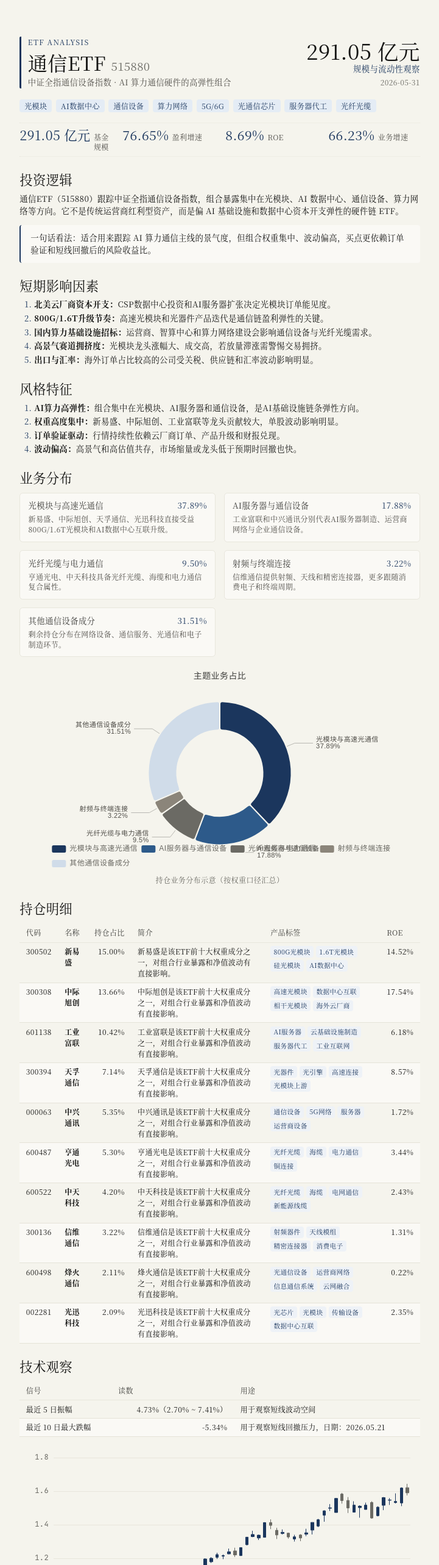
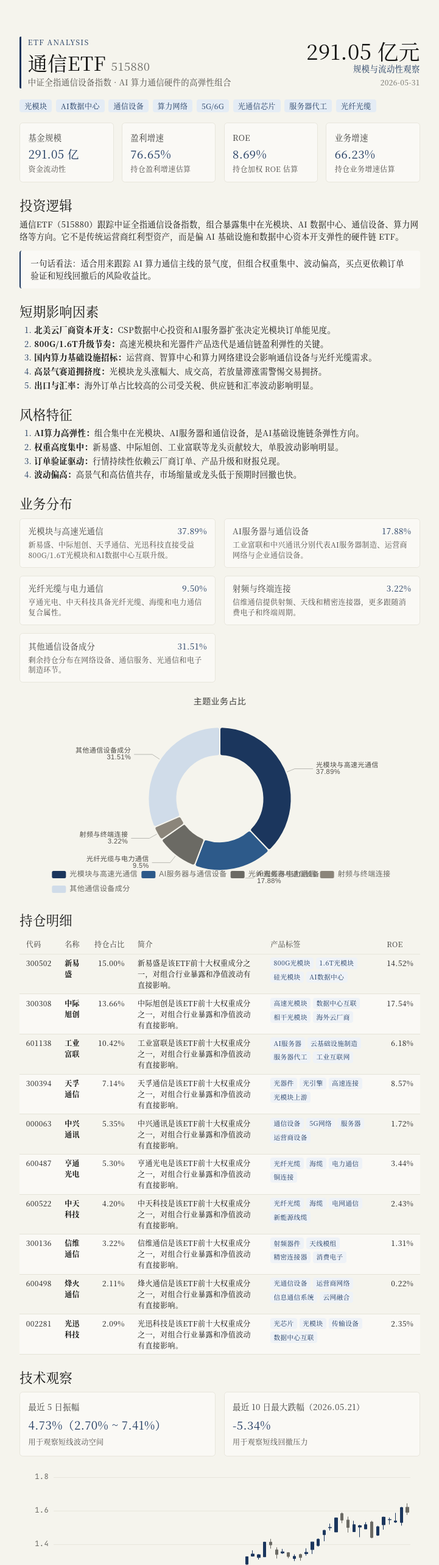
Before and after one commit to cenmen/market-insight, a React (Vite) app in the folder frontend/: page /etf/515880 in a window 1280 px wide. Shown: the top 2566 px of the page at 61% size, without its empty margins (279-1000 px from the left). Built offline with nearby package versions, Linux system fonts and the light colour scheme; a web font is replaced by a local one.

Commit message:
feat: etf report 样式优化；

```diff
--- a/frontend/src/data/etf515880.js
+++ b/frontend/src/data/etf515880.js
@@ -39,23 +39,23 @@
   metrics: [
     {
       label: '基金规模',
-      value: '291.05 亿元',
+      value: '291.05 亿',
       note: '资金流动性',
     },
     {
       label: '盈利增速',
       value: '76.65%',
-      note: '持仓公司权重盈利增速估算',
+      note: '持仓盈利增速估算',
     },
     {
       label: 'ROE',
       value: '8.69%',
-      note: '持仓公司权重加权 ROE 估算',
+      note: '持仓加权 ROE 估算',
     },
     {
       label: '业务增速',
       value: '66.23%',
-      note: '持仓公司权重业务增速估算',
+      note: '持仓业务增速估算',
     },
   ],
   recentFiveDayAmplitude: '4.73%（2.70% ~ 7.41%）',
@@ -1160,14 +1160,12 @@
       source: '投研组',
       date: '2026-04-29',
       summary: '观点列表后续将由接口驱动，当前为静态示例数据。',
-      highlights: ['观察消费数据修复斜率', '跟踪龙头估值与北向资金', '优先控制组合回撤'],
     },
     {
       title: '通信ETF 月度复盘',
       source: '行业组',
       date: '2026-04-20',
       summary: '消费板块处于景气修复早中段，配置更适合分批推进。',
-      highlights: ['白酒仍是主要权重贡献', '乳制品关注成本改善', '调味品看渠道库存'],
     },
   ],
 };
--- a/frontend/src/pages/EtfReport/index.jsx
+++ b/frontend/src/pages/EtfReport/index.jsx
@@ -1,107 +1,24 @@
-import BaseKLineChart from '../../components/charts/BaseKLineChart'
-import BasePieChart from '../../components/charts/BasePieChart'
-import etf515880 from '../../data/etf515880'
-import styles from './index.module.css'
+import BaseKLineChart from '../../components/charts/BaseKLineChart';
+import BasePieChart from '../../components/charts/BasePieChart';
+import etf515880 from '../../data/etf515880';
+import styles from './index.module.css';
 
 function formatRate(rate) {
-  return `${Number(rate).toFixed(2)}%`
+  return `${Number(rate).toFixed(2)}%`;
 }
 
 function getLatestFinancial(row) {
-  return row.data?.[0] ?? {}
-}
-
-function renderConcept(concept) {
-  return (
-    <span className={styles.tag} key={concept}>
-      {concept}
-    </span>
-  )
-}
-
-function renderMetric(metric) {
-  return (
-    <div className={styles.metric} key={metric.label}>
-      <div className={styles.metricValue}>{metric.value}</div>
-      <div className={styles.metricLabel}>{metric.label}</div>
-    </div>
-  )
-}
-
-function renderFactor(item) {
-  return (
-    <li key={item.title}>
-      <strong>{item.title}：</strong>
-      {item.description}
-    </li>
-  )
-}
-
-function renderBucket(item) {
-  return (
-    <div className={styles.bucket} key={item.type}>
-      <div className={styles.bucketHead}>
-        <span>{item.type}</span>
-        <span className={styles.bucketPercent}>{formatRate(item.rate)}</span>
-      </div>
-      <div className={styles.bucketDesc}>{item.desc}</div>
-    </div>
-  )
-}
-
-function renderProductTag(tag) {
-  return (
-    <span className={styles.miniTag} key={tag}>
-      {tag}
-    </span>
-  )
-}
-
-function renderHolding(row) {
-  const financial = getLatestFinancial(row)
-
-  return (
-    <tr key={row.code}>
-      <td>{row.code}</td>
-      <td>
-        <strong>{row.name}</strong>
-      </td>
-      <td className={styles.num}>{formatRate(row.weight)}</td>
-      <td>{row.intro}</td>
-      <td>
-        <div className={styles.tagList}>{row.productTags.map(renderProductTag)}</div>
-      </td>
-      <td className={styles.num}>{formatRate(financial.roe ?? 0)}</td>
-    </tr>
-  )
-}
-
-function renderRisk(risk) {
-  return (
-    <div className={styles.riskItem} key={risk.title}>
-      <div className={styles.riskLabel}>{risk.title}</div>
-      <div className={styles.riskDesc}>{risk.description}</div>
-    </div>
-  )
-}
-
-function renderEvent(viewpoint) {
-  return (
-    <div className={styles.event} key={`${viewpoint.title}-${viewpoint.date}`}>
-      <div className={styles.eventTitle}>{viewpoint.title}</div>
-      <div className={styles.eventDate}>{viewpoint.date} 00:00:00</div>
-    </div>
-  )
+  return row.data?.[0] ?? {};
 }
 
 export default function EtfReportPage() {
-  const data = etf515880
+  const data = etf515880;
   const pieData = data.businessRatio.map(function mapBucket(item) {
     return {
       name: item.type,
       value: Number(item.rate.toFixed(2)),
-    }
-  })
+    };
+  });
 
   return (
     <main className={styles.page}>
@@ -123,8 +40,26 @@
           </div>
         </header>
 
-        <div className={styles.tags}>{data.etf.concepts.map(renderConcept)}</div>
-        <section className={styles.metrics}>{data.metrics.map(renderMetric)}</section>
+        <div className={styles.tags}>
+          {data.etf.concepts.map(function mapConcept(concept) {
+            return (
+              <span className={styles.tag} key={concept}>
+                {concept}
+              </span>
+            );
+          })}
+        </div>
+        <section className={styles.metrics}>
+          {data.metrics.map(function mapMetric(metric) {
+            return (
+              <div className={styles.metric} key={metric.label}>
+                <div className={styles.metricLabel}>{metric.label}</div>
+                <div className={styles.metricValue}>{metric.value}</div>
+                <div className={styles.metricNote}>{metric.note}</div>
+              </div>
+            );
+          })}
+        </section>
 
         <section>
           <h2 className={styles.sectionTitle}>投资逻辑</h2>
@@ -134,20 +69,49 @@
 
         <section>
           <h2 className={styles.sectionTitle}>短期影响因素</h2>
-          <ol className={styles.orderedList}>{data.shortTermFactors.map(renderFactor)}</ol>
+          <ol className={styles.orderedList}>
+            {data.shortTermFactors.map(function mapFactor(item) {
+              return (
+                <li key={item.title}>
+                  <strong>{item.title}：</strong>
+                  {item.description}
+                </li>
+              );
+            })}
+          </ol>
         </section>
 
         <section>
           <h2 className={styles.sectionTitle}>风格特征</h2>
-          <ol className={styles.orderedList}>{data.styleCharacteristics.map(renderFactor)}</ol>
+          <ol className={styles.orderedList}>
+            {data.styleCharacteristics.map(function mapCharacteristic(item) {
+              return (
+                <li key={item.title}>
+                  <strong>{item.title}：</strong>
+                  {item.description}
+                </li>
+              );
+            })}
+          </ol>
         </section>
 
         <section>
           <h2 className={styles.sectionTitle}>业务分布</h2>
-          <div className={styles.distribution}>{data.businessRatio.map(renderBucket)}</div>
+          <div className={styles.distribution}>
+            {data.businessRatio.map(function mapBucket(item) {
+              return (
+                <div className={styles.bucket} key={item.type}>
+                  <div className={styles.bucketHead}>
+                    <span>{item.type}</span>
+                    <span className={styles.bucketPercent}>{formatRate(item.rate)}</span>
+                  </div>
+                  <div className={styles.bucketDesc}>{item.desc}</div>
+                </div>
+              );
+            })}
+          </div>
           <figure className={styles.chartFrame}>
             <BasePieChart data={pieData} title='主题业务占比' height={336} />
-            <figcaption className={styles.figcaption}>持仓业务分布示意（按权重口径汇总）</figcaption>
           </figure>
         </section>
 
@@ -165,34 +129,51 @@
                   <th className={styles.num}>ROE</th>
                 </tr>
               </thead>
-              <tbody>{data.financialRows.map(renderHolding)}</tbody>
+              <tbody>
+                {data.financialRows.map(function mapHolding(row) {
+                  const financial = getLatestFinancial(row);
+                  return (
+                    <tr key={row.code}>
+                      <td>{row.code}</td>
+                      <td>
+                        <strong>{row.name}</strong>
+                      </td>
+                      <td className={styles.num}>{formatRate(row.weight)}</td>
+                      <td>{row.intro}</td>
+                      <td>
+                        <div className={styles.tagList}>
+                          {row.productTags.map(function mapProductTag(tag) {
+                            return (
+                              <span className={styles.miniTag} key={tag}>
+                                {tag}
+                              </span>
+                            );
+                          })}
+                        </div>
+                      </td>
+                      <td className={styles.num}>{formatRate(financial.roe ?? 0)}</td>
+                    </tr>
+                  );
+                })}
+              </tbody>
             </table>
           </div>
         </section>
 
         <section>
           <h2 className={styles.sectionTitle}>技术观察</h2>
-          <table className={styles.table}>
-            <thead>
-              <tr>
-                <th>信号</th>
-                <th className={styles.num}>读数</th>
-                <th>用途</th>
-              </tr>
-            </thead>
-            <tbody>
-              <tr>
-                <td>最近 5 日振幅</td>
-                <td className={styles.num}>{data.recentFiveDayAmplitude}</td>
-                <td>用于观察短线波动空间</td>
-              </tr>
-              <tr>
-                <td>最近 10 日最大跌幅</td>
-                <td className={styles.num}>{data.recentTenDayMaxDrawdown}</td>
-                <td>用于观察短线回撤压力，日期：{data.recentTenDayMaxDrawdownDate}</td>
-              </tr>
-            </tbody>
-          </table>
+          <div className={styles.techGrid}>
+            <div className={styles.techCard}>
+              <div className={styles.techLabel}>最近 5 日振幅</div>
+              <div className={styles.techValue}>{data.recentFiveDayAmplitude}</div>
+              <div className={styles.techDesc}>用于观察短线波动空间</div>
+            </div>
+            <div className={styles.techCard}>
+              <div className={styles.techLabel}>最近 10 日最大跌幅（{data.recentTenDayMaxDrawdownDate}）</div>
+              <div className={styles.techValue}>{data.recentTenDayMaxDrawdown}</div>
+              <div className={styles.techDesc}>用于观察短线回撤压力</div>
+            </div>
+          </div>
           <figure className={styles.chartFrame}>
             <BaseKLineChart data={data.kLineData} height={364} />
             <figcaption className={styles.figcaption}>{data.report.chartCaption}</figcaption>
@@ -201,12 +182,37 @@
 
         <section>
           <h2 className={styles.sectionTitle}>跟踪事件</h2>
-          <div className={styles.eventList}>{data.viewpoints.map(renderEvent)}</div>
+          <div className={styles.eventList}>
+            {data.viewpoints.map(function mapViewpoint(viewpoint) {
+              return (
+                <article className={styles.event} key={`${viewpoint.title}-${viewpoint.date}`}>
+                  <div className={styles.eventDot} />
+                  <div className={styles.eventBody}>
+                    <div className={styles.eventHead}>
+                      <div className={styles.eventTitle}>{viewpoint.title}</div>
+                      <div className={styles.eventDate}>{viewpoint.date}</div>
+                    </div>
+                    <div className={styles.eventMeta}>{viewpoint.source}</div>
+                    <p className={styles.eventSummary}>{viewpoint.summary}</p>
+                  </div>
+                </article>
+              );
+            })}
+          </div>
         </section>
 
         <section>
           <h2 className={styles.sectionTitle}>风险提示</h2>
-          <div className={styles.riskGrid}>{data.report.risks.map(renderRisk)}</div>
+          <div className={styles.riskGrid}>
+            {data.report.risks.map(function mapRisk(risk) {
+              return (
+                <div className={styles.riskItem} key={risk.title}>
+                  <div className={styles.riskLabel}>{risk.title}</div>
+                  <div className={styles.riskDesc}>{risk.description}</div>
+                </div>
+              );
+            })}
+          </div>
         </section>
 
         <footer className={styles.reportFooter}>
@@ -217,5 +223,5 @@
         </footer>
       </article>
     </main>
-  )
+  );
 }
--- a/frontend/src/pages/EtfReport/index.module.css
+++ b/frontend/src/pages/EtfReport/index.module.css
@@ -2,7 +2,7 @@
   min-height: 100vh;
   background: #f5f4ed;
   color: #141413;
-  font-family: "TsangerJinKai02", "Source Han Serif SC", "Noto Serif CJK SC", "Songti SC", "STSong", Georgia, serif;
+  font-family: 'TsangerJinKai02', 'Source Han Serif SC', 'Noto Serif CJK SC', 'Songti SC', 'STSong', Georgia, serif;
   font-size: 10pt;
   letter-spacing: 0.3pt;
   line-height: 1.5;
@@ -102,32 +102,36 @@
 }
 
 .metrics {
-  display: flex;
-  gap: 14pt;
+  display: grid;
+  grid-template-columns: repeat(4, minmax(0, 1fr));
+  gap: 10pt;
   margin-bottom: 16pt;
-  padding: 6pt 0;
-  border-top: 0.3pt dotted #e8e6dc;
-  border-bottom: 0.3pt dotted #e8e6dc;
 }
 
 .metric {
-  display: flex;
-  flex: 1;
-  align-items: baseline;
-  gap: 4pt;
-  min-width: 0;
+  padding: 10pt;
+  border: 0.5pt solid #e8e6dc;
+  border-radius: 4pt;
+  background: #faf9f5;
 }
 
 .metricValue {
+  margin-top: 5pt;
   color: #1b365d;
-  font-size: 16pt;
+  font-size: 14pt;
   font-weight: 500;
   font-variant-numeric: tabular-nums;
-  line-height: 1;
-  white-space: nowrap;
+  line-height: 1.1;
 }
 
 .metricLabel {
+  color: #3d3d3a;
+  font-size: 10pt;
+  font-weight: 500;
+}
+
+.metricNote {
+  margin-top: 5pt;
   color: #504e49;
   font-size: 9pt;
   line-height: 1.3;
@@ -278,7 +282,7 @@
 
 .axisLabel {
   fill: #6b6a64;
-  font-family: "JetBrains Mono", monospace;
+  font-family: 'JetBrains Mono', monospace;
   font-size: 10px;
 }
 
@@ -318,15 +322,95 @@
   text-align: center;
 }
 
+.techGrid {
+  display: grid;
+  grid-template-columns: 1fr 1fr;
+  gap: 10pt;
+  margin: 8pt 0;
+}
+
+.techCard {
+  padding: 10pt;
+  border: 0.5pt solid #e8e6dc;
+  border-radius: 4pt;
+  background: #faf9f5;
+}
+
+.techLabel {
+  color: #3d3d3a;
+  font-size: 10pt;
+  font-weight: 500;
+}
+
+.techValue {
+  margin-top: 4pt;
+  color: #1b365d;
+  font-size: 14pt;
+  font-weight: 500;
+  font-variant-numeric: tabular-nums;
+}
+
+.techDesc {
+  margin-top: 4pt;
+  color: #504e49;
+  font-size: 9pt;
+}
+
+.techMeta {
+  margin-top: 3pt;
+  color: #6b6a64;
+  font-size: 8.5pt;
+}
+
 .eventList {
-  margin: 8pt 0 0 4pt;
-  padding-left: 12pt;
-  border-left: 1pt solid #e8e6dc;
+  margin: 10pt 0 0;
+  padding-left: 0;
+  border-left: 0;
 }
 
 .event {
-  margin-bottom: 10pt;
+  position: relative;
+  margin-bottom: 8pt;
+  padding-left: 18pt;
   break-inside: avoid;
+}
+
+.event::before {
+  content: '';
+  position: absolute;
+  left: 5pt;
+  top: 15pt;
+  width: 1pt;
+  height: calc(100% + 8pt);
+  background: #e8e6dc;
+}
+
+.event:last-child::before {
+  display: none;
+}
+
+.eventDot {
+  position: absolute;
+  left: 2.5pt;
+  top: 4.5pt;
+  width: 6pt;
+  height: 6pt;
+  border-radius: 50%;
+  background: #1b365d;
+}
+
+.eventBody {
+  padding: 7pt 9pt;
+  border: 0.5pt solid #e8e6dc;
+  border-radius: 4pt;
+  background: #faf9f5;
+}
+
+.eventHead {
+  display: flex;
+  align-items: flex-start;
+  justify-content: space-between;
+  gap: 8pt;
 }
 
 .eventTitle {
@@ -336,7 +420,22 @@
 
 .eventDate {
   color: #6b6a64;
+  font-size: 8.5pt;
+  white-space: nowrap;
+  text-align: right;
+}
+
+.eventMeta {
+  margin-top: 2pt;
+  color: #6b6a64;
   font-size: 9pt;
+}
+
+.eventSummary {
+  margin: 5pt 0 0;
+  color: #504e49;
+  font-size: 9pt;
+  line-height: 1.45;
 }
 
 .riskGrid {
@@ -383,9 +482,10 @@
   }
 
   .reportHeader,
+  .distribution,
+  .riskGrid,
   .metrics,
-  .distribution,
-  .riskGrid {
+  .techGrid {
     display: block;
   }
 
@@ -396,7 +496,8 @@
 
   .metric,
   .bucket,
-  .riskItem {
+  .riskItem,
+  .techCard {
     margin-bottom: 10pt;
   }
 
```
